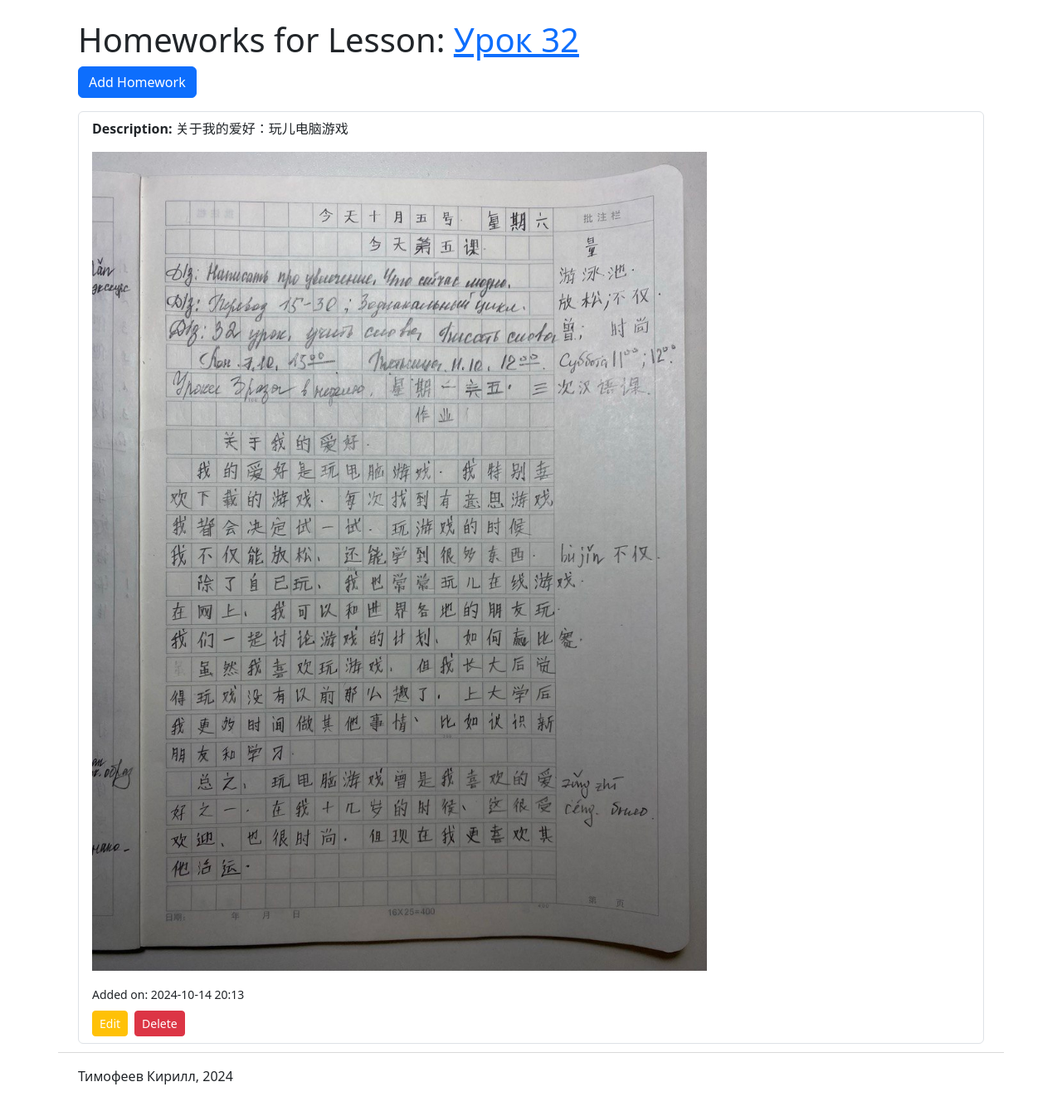
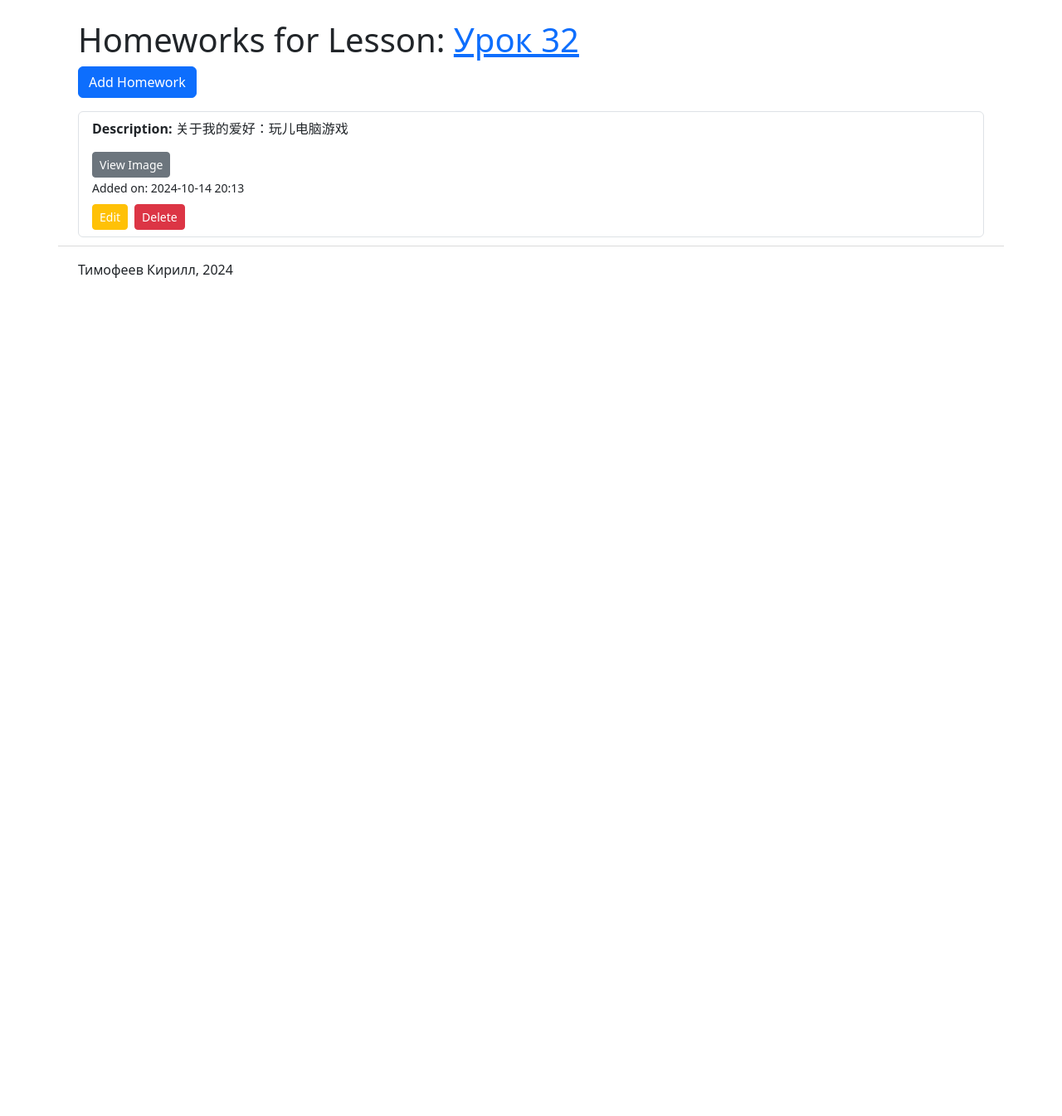
Before and after one commit to laxier/NewChineseDjango, a Django app: page /lessons/1/homeworks/ in a window 1280 px wide. Shown: the part 73-1418 px from the top of the page at 83% size. After the commit the page ends 408 px from the top, so only its background shows below. Run offline with Django 5.2, Linux system fonts and the light colour scheme; a user stored in the database is signed in; data comes from the database, SQL or seed files in the repository; some libraries are stand-ins or nearby versions.

Commit message:
feat: Add sorting and UI improvements for Lessons and Homeworks
- Add sorting by created_at (newest first) for Lesson and Homework lists
- Implement expandable homework images with view toggle button
- Fix LoginRequiredMixin order in HomeworkListView
- Update homework list template with improved image display
- Add navigation link to lesson detail from homework list

Technical changes:
- Move LoginRequiredMixin first in HomeworkListView inheritance
- Add ordering = ['-created_at'] to LessonListView
- Add order_by('-created_at') to HomeworkListView queryset
- Update homework list template with collapsible images

```diff
--- a/chinese_learning_platform/lessons/views.py
+++ b/chinese_learning_platform/lessons/views.py
@@ -7,12 +7,15 @@ from django.contrib import messages
 from django.contrib.auth.mixins import LoginRequiredMixin
 from django.http import HttpResponseForbidden
 
+
 class SuperuserRequiredMixin:
     """Mixin to ensure that only superusers can access the view."""
+
     def dispatch(self, request, *args, **kwargs):
         if not request.user.is_superuser:
             return HttpResponseForbidden("You do not have permission to access this view.")
         return super().dispatch(request, *args, **kwargs)
+
 
 class LessonContextMixin:
     def get_context_data(self, **kwargs):
@@ -64,10 +67,12 @@ class LessonListView(ListView):
     model = Lesson
     template_name = 'lessons/lesson_list.html'
     context_object_name = 'lessons'
+    ordering = ['-created_at']
 
 
 from .serializers import LexicalExerciseSerializer
 from django.db.models import Prefetch
+
 
 class LessonDetailView(DetailView):
     model = Lesson
@@ -150,15 +155,14 @@ class ReadingTextCreateView(SuperuserRequiredMixin, LessonRelatedCreateView):
     template_name = 'lessons/add_reading_text.html'
 
 
-class HomeworkListView(LessonRelatedListView):
+class HomeworkListView(LoginRequiredMixin, LessonRelatedListView):
     model = Homework
     template_name = 'lessons/homework_list.html'
     context_object_name = 'homeworks'
 
     def get_queryset(self):
         user = self.request.user
-        return super().get_queryset().filter(user=user)
-
+        return super().get_queryset().filter(user=user).order_by('-created_at')
 
 
 class HomeworkCreateView(LessonRelatedCreateView, LoginRequiredMixin):
--- a/templates/lessons/homework_list.html
+++ b/templates/lessons/homework_list.html
@@ -15,7 +15,8 @@
                 <strong>Description:</strong> {{ homework.description }}
             </div>
             {% if homework.image %}
-        <div class="mb-3">
+            <a href="#" class="btn btn-secondary btn-sm expand-image">View Image</a>
+            <div class="mb-3 homework-image" style="display: none;">
                 <img src="{{ homework.image.url }}" alt="Homework Image" class="img-fluid" style="max-width: 70%;"/>
             </div>
             {% endif %}
@@ -35,4 +36,14 @@
         {% endfor %}
     </ul>
 </div>
+
+<script>
+    document.querySelectorAll('.expand-image').forEach(btn => {
+        btn.addEventListener('click', (event) => {
+            event.preventDefault();
+            const imageContainer = event.target.closest('.list-group-item').querySelector('.homework-image');
+            imageContainer.style.display = imageContainer.style.display === 'none' ? 'block' : 'none';
+        });
+    });
+</script>
 {% endblock %}
```
Lines whose indentation alone changed are shown as unchanged.
